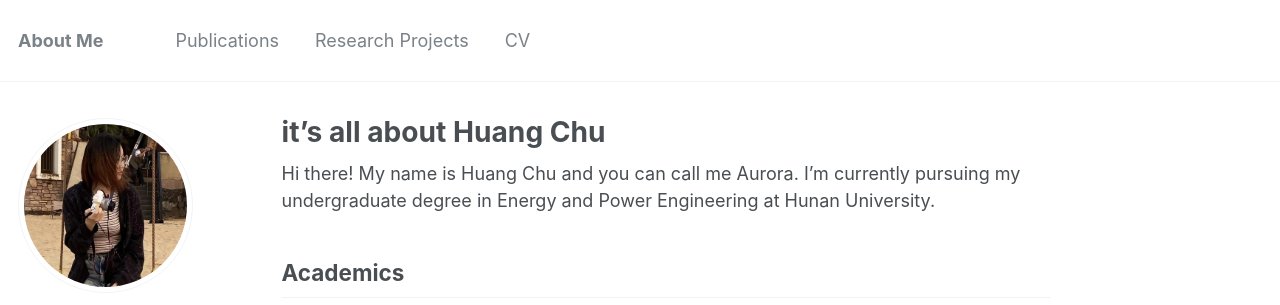
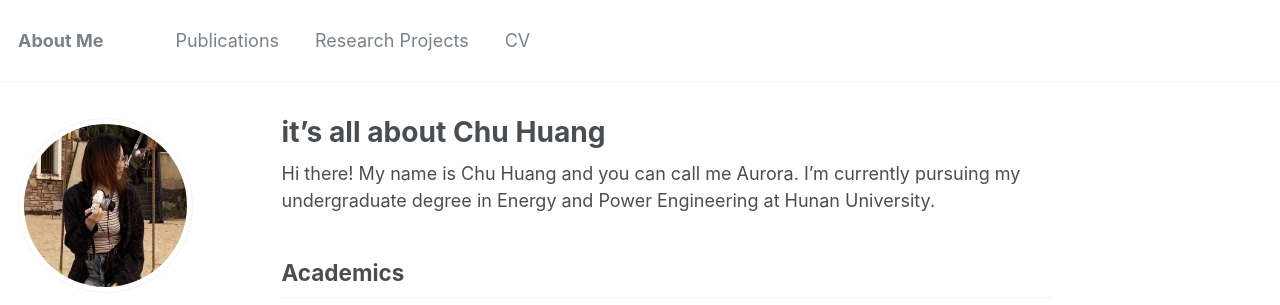
Before and after one commit to chuhuangaurora/chuhuang, a Jekyll site: the page built from _pages/about.md, in a window 1280 px wide and 900 px high. Shown: the top 305 px of the window. Built offline with Jekyll 4.4.1, drawn with Linux system fonts in a browser that asks for light colours; some web fonts are replaced.

```diff
--- a/_pages/about.md
+++ b/_pages/about.md
@@ -1,6 +1,6 @@
 ---
 permalink: /
-title: "it's all about Huang Chu"
+title: "it's all about Chu Huang"
 author_profile: true
 redirect_from:
   - /about/
@@ -8,7 +8,7 @@ redirect_from:
 ---
 
 
-Hi there! My name is Huang Chu and you can call me Aurora. I’m currently pursuing my undergraduate degree in Energy and Power Engineering at Hunan University.
+Hi there! My name is Chu Huang and you can call me Aurora. I’m currently pursuing my undergraduate degree in Energy and Power Engineering at Hunan University.
 
    Academics
 ---
```
